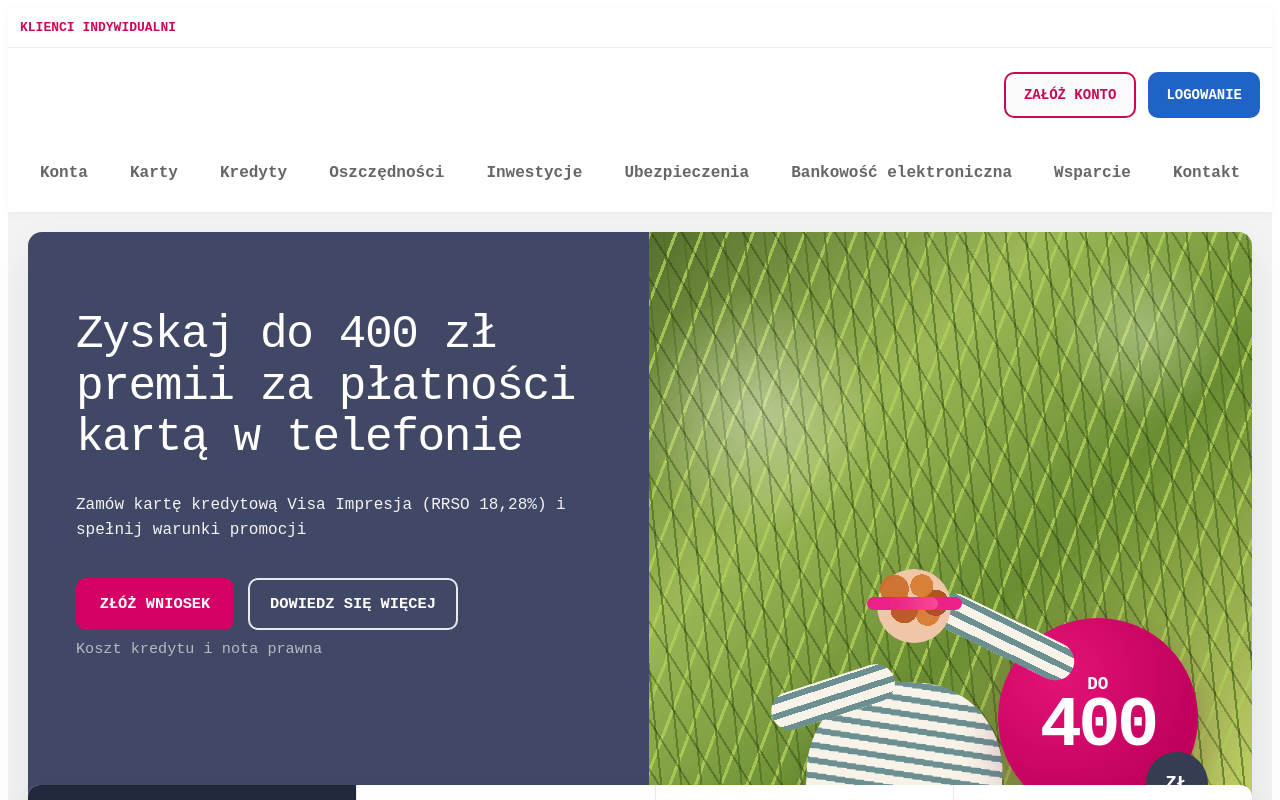
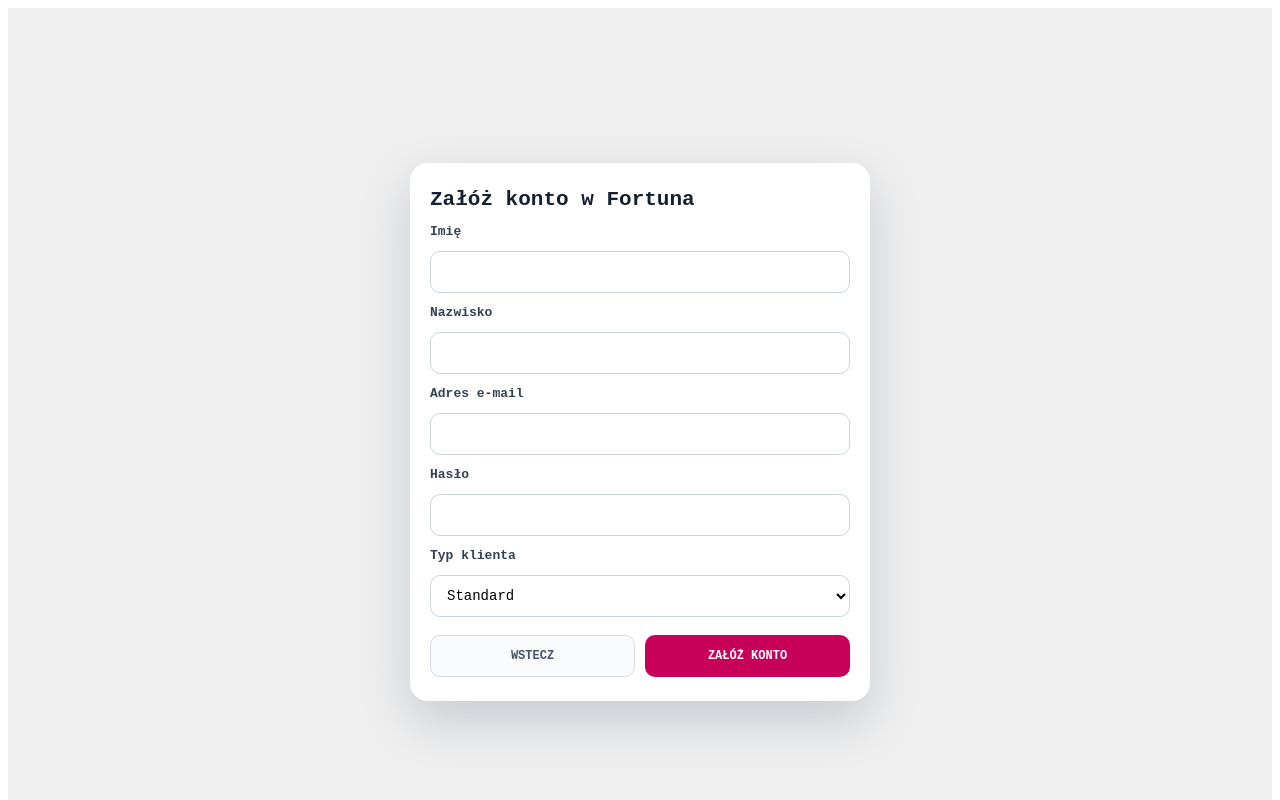
Before and after one commit to jwolczko/Designing-multi-tier-business-applications, a React (Vite) app in the folder frontend/: page /create-account in a window 1280 px wide. Before the commit this address led to /. Shown: the top 800 px of the page. Built offline with nearby package versions, Linux system fonts and the light colour scheme.

Commit message:
Register customer

```diff
--- a/frontend/src/app/router/AppRouter.tsx
+++ b/frontend/src/app/router/AppRouter.tsx
@@ -3,6 +3,7 @@
 import { DashboardLayout } from '../../layouts/DashboardLayout';
 import { LandingPage } from '../../views/LandingPage/LandingPage';
 import { LoginPage } from '../../views/LoginPage/LoginPage';
+import { CreateAccountPage } from '../../views/CreateAccountPage/CreateAccountPage';
 import { DashboardPage } from '../../views/DashboardPage/DashboardPage';
 
 export function AppRouter() {
@@ -11,6 +12,7 @@
       <Route element={<PublicLayout />}>
         <Route path="/" element={<LandingPage />} />
         <Route path="/login" element={<LoginPage />} />
+        <Route path="/create-account" element={<CreateAccountPage />} />
       </Route>
 
       <Route element={<DashboardLayout />}>
--- /dev/null
+++ b/frontend/src/components/account/CreateAccountPanel/CreateAccountPanel.css
@@ -0,0 +1,93 @@
+.create-account-panel {
+  width: 100%;
+  max-width: 420px;
+  padding: 24px 20px;
+  background: #fff;
+  border-radius: 18px;
+  box-shadow: 0 20px 50px rgba(24, 39, 75, 0.18);
+}
+
+.create-account-panel--modal {
+  max-height: min(90vh, 720px);
+  overflow-y: auto;
+}
+
+.create-account-panel__form {
+  display: flex;
+  flex-direction: column;
+  gap: 12px;
+}
+
+.create-account-panel__form h1 {
+  margin: 0;
+  font-size: 21px;
+  line-height: 1.2;
+  color: #162033;
+}
+
+.create-account-panel__label {
+  font-size: 13px;
+  font-weight: 700;
+  color: #334155;
+}
+
+.create-account-panel__input {
+  width: 100%;
+  box-sizing: border-box;
+  min-height: 42px;
+  border: 1px solid #cbd5e1;
+  border-radius: 10px;
+  padding: 0 12px;
+  font-size: 14px;
+  outline: none;
+  background: #fff;
+}
+
+.create-account-panel__input:focus {
+  border-color: #1f63c7;
+  box-shadow: 0 0 0 3px rgba(31, 99, 199, 0.14);
+}
+
+.create-account-panel__error {
+  margin: -2px 0 0;
+  font-size: 12px;
+  color: #b91c1c;
+}
+
+.create-account-panel__buttons {
+  display: grid;
+  grid-template-columns: 1fr 1fr;
+  gap: 10px;
+  margin-top: 6px;
+}
+
+.create-account-panel__back-btn {
+  border: 1px solid #d6dbe5;
+  background: #f8fafc;
+  color: #475569;
+}
+
+.create-account-panel__submit-btn {
+  border: none;
+  background: #c70059;
+  color: #fff;
+}
+
+.create-account-panel__back-btn,
+.create-account-panel__submit-btn {
+  min-height: 40px;
+  font-size: 12px;
+  font-weight: 700;
+  display: inline-flex;
+  align-items: center;
+  justify-content: center;
+  text-decoration: none;
+  border-radius: 10px;
+  cursor: pointer;
+}
+
+.create-account-panel__submit-btn:disabled,
+.create-account-panel__input:disabled {
+  opacity: 0.7;
+  cursor: not-allowed;
+}
--- /dev/null
+++ b/frontend/src/components/account/CreateAccountPanel/CreateAccountPanel.tsx
@@ -0,0 +1,147 @@
+import { useState } from 'react';
+import { Link, useNavigate } from 'react-router-dom';
+import { useQueryClient } from '@tanstack/react-query';
+import { useAppDispatch } from '../../../app/store/hooks';
+import { registerRequest } from '../../../features/auth/api/authApi';
+import { loginAndInitializeSession } from '../../../features/auth/authFlow';
+import './CreateAccountPanel.css';
+
+type CreateAccountPanelProps = {
+  onClose?: () => void;
+  isModal?: boolean;
+};
+
+export function CreateAccountPanel({ onClose, isModal = false }: CreateAccountPanelProps) {
+  const navigate = useNavigate();
+  const dispatch = useAppDispatch();
+  const queryClient = useQueryClient();
+  const [firstName, setFirstName] = useState('');
+  const [lastName, setLastName] = useState('');
+  const [email, setEmail] = useState('');
+  const [password, setPassword] = useState('');
+  const [customerType, setCustomerType] = useState<'Normal' | 'Prestige'>('Normal');
+  const [errorMessage, setErrorMessage] = useState<string | null>(null);
+  const [isSubmitting, setIsSubmitting] = useState(false);
+
+  const handleSubmit = async () => {
+    if (!firstName.trim() || !lastName.trim() || !email.trim() || !password.trim() || isSubmitting) {
+      return;
+    }
+
+    try {
+      setIsSubmitting(true);
+      setErrorMessage(null);
+
+      await registerRequest({
+        firstName: firstName.trim(),
+        lastName: lastName.trim(),
+        email: email.trim(),
+        password,
+        customerType,
+      });
+
+      await loginAndInitializeSession(email.trim(), password, dispatch, queryClient);
+
+      onClose?.();
+      navigate('/dashboard');
+    } catch (error) {
+      setErrorMessage(error instanceof Error ? error.message : 'Nie udało się założyć konta.');
+    } finally {
+      setIsSubmitting(false);
+    }
+  };
+
+  return (
+    <div className={`create-account-panel${isModal ? ' create-account-panel--modal' : ''}`}>
+      <div className="create-account-panel__form">
+        <h1>Załóż konto w Fortuna</h1>
+
+        <label className="create-account-panel__label" htmlFor="firstName">
+          Imię
+        </label>
+        <input
+          id="firstName"
+          className="create-account-panel__input"
+          type="text"
+          value={firstName}
+          onChange={(event) => setFirstName(event.target.value)}
+          disabled={isSubmitting}
+        />
+
+        <label className="create-account-panel__label" htmlFor="lastName">
+          Nazwisko
+        </label>
+        <input
+          id="lastName"
+          className="create-account-panel__input"
+          type="text"
+          value={lastName}
+          onChange={(event) => setLastName(event.target.value)}
+          disabled={isSubmitting}
+        />
+
+        <label className="create-account-panel__label" htmlFor="email">
+          Adres e-mail
+        </label>
+        <input
+          id="email"
+          className="create-account-panel__input"
+          type="email"
+          value={email}
+          onChange={(event) => setEmail(event.target.value)}
+          autoComplete="username"
+          disabled={isSubmitting}
+        />
+
+        <label className="create-account-panel__label" htmlFor="password">
+          Hasło
+        </label>
+        <input
+          id="password"
+          className="create-account-panel__input"
+          type="password"
+          value={password}
+          onChange={(event) => setPassword(event.target.value)}
+          autoComplete="new-password"
+          disabled={isSubmitting}
+        />
+
+        <label className="create-account-panel__label" htmlFor="customerType">
+          Typ klienta
+        </label>
+        <select
+          id="customerType"
+          className="create-account-panel__input"
+          value={customerType}
+          onChange={(event) => setCustomerType(event.target.value as 'Normal' | 'Prestige')}
+          disabled={isSubmitting}
+        >
+          <option value="Normal">Standard</option>
+          <option value="Prestige">Prestige</option>
+        </select>
+
+        {errorMessage && <p className="create-account-panel__error">{errorMessage}</p>}
+
+        <div className="create-account-panel__buttons">
+          {onClose ? (
+            <button className="create-account-panel__back-btn" type="button" onClick={onClose}>
+              WSTECZ
+            </button>
+          ) : (
+            <Link className="create-account-panel__back-btn" to="/">
+              WSTECZ
+            </Link>
+          )}
+          <button
+            className="create-account-panel__submit-btn"
+            type="button"
+            onClick={handleSubmit}
+            disabled={isSubmitting}
+          >
+            {isSubmitting ? 'TWORZENIE...' : 'ZAŁÓŻ KONTO'}
+          </button>
+        </div>
+      </div>
+    </div>
+  );
+}
--- a/frontend/src/components/landing/LandingHeader/LandingHeader.tsx
+++ b/frontend/src/components/landing/LandingHeader/LandingHeader.tsx
@@ -1,3 +1,4 @@
+import { useNavigate } from 'react-router-dom';
 import './LandingHeader.css';
 
 type LandingHeaderProps = {
@@ -5,6 +6,8 @@
 };
 
 export function LandingHeader({ onOpenLogin }: LandingHeaderProps) {
+  const navigate = useNavigate();
+
   return (
     <header className="landing-header">
       <div className="landing-header__topbar">
@@ -15,7 +18,7 @@
 
       <div className="landing-header__toolbar">
 
-        <button className="landing-header__outline-btn" type="button">
+        <button className="landing-header__outline-btn" type="button" onClick={() => navigate('/create-account')}>
           ZAŁÓŻ KONTO
         </button>
         <button className="landing-header__login-btn" type="button" onClick={onOpenLogin}>
--- a/frontend/src/components/login/LoginPanel/LoginPanel.tsx
+++ b/frontend/src/components/login/LoginPanel/LoginPanel.tsx
@@ -2,10 +2,7 @@
 import { Link, useNavigate } from 'react-router-dom';
 import { useQueryClient } from '@tanstack/react-query';
 import { useAppDispatch } from '../../../app/store/hooks';
-import { loginRequest } from '../../../features/auth/api/authApi';
-import { createSessionFromLogin, saveAuthSession } from '../../../features/auth/authSession';
-import { setCredentials } from '../../../features/auth/store/authSlice';
-import { getDashboardData } from '../../../features/dashboard/api/dashboardApi';
+import { loginAndInitializeSession } from '../../../features/auth/authFlow';
 import './LoginPanel.css';
 
 type LoginPanelProps = {
@@ -32,19 +29,7 @@
       setIsSubmitting(true);
       setErrorMessage(null);
 
-      const response = await loginRequest({
-        email: login.trim(),
-        password,
-      });
-
-      const session = createSessionFromLogin(login.trim(), response);
-      saveAuthSession(session);
-      dispatch(setCredentials(session));
-
-      await queryClient.prefetchQuery({
-        queryKey: ['dashboard', session.customerId],
-        queryFn: () => getDashboardData(session.token, session.customerId),
-      });
+      await loginAndInitializeSession(login.trim(), password, dispatch, queryClient);
 
       onClose?.();
       navigate('/dashboard');
--- /dev/null
+++ b/frontend/src/features/auth/authFlow.ts
@@ -0,0 +1,30 @@
+import type { QueryClient } from '@tanstack/react-query';
+import type { AppDispatch } from '../../app/store/store';
+import { getDashboardData } from '../dashboard/api/dashboardApi';
+import { createSessionFromLogin, saveAuthSession } from './authSession';
+import { loginRequest } from './api/authApi';
+import { setCredentials } from './store/authSlice';
+
+export async function loginAndInitializeSession(
+  email: string,
+  password: string,
+  dispatch: AppDispatch,
+  queryClient: QueryClient,
+) {
+  const response = await loginRequest({
+    email,
+    password,
+  });
+
+  const session = createSessionFromLogin(email, response);
+
+  saveAuthSession(session);
+  dispatch(setCredentials(session));
+
+  await queryClient.prefetchQuery({
+    queryKey: ['dashboard', session.customerId],
+    queryFn: () => getDashboardData(session.token, session.customerId),
+  });
+
+  return session;
+}
--- /dev/null
+++ b/frontend/src/views/CreateAccountPage/CreateAccountPage.css
@@ -0,0 +1,8 @@
+.create-account-page {
+  min-height: 100vh;
+  display: flex;
+  align-items: center;
+  justify-content: center;
+  padding: 24px;
+  background-color: #efefef;
+}
--- /dev/null
+++ b/frontend/src/views/CreateAccountPage/CreateAccountPage.tsx
@@ -0,0 +1,10 @@
+import { CreateAccountPanel } from '../../components/account/CreateAccountPanel/CreateAccountPanel';
+import './CreateAccountPage.css';
+
+export function CreateAccountPage() {
+  return (
+    <div className="create-account-page">
+      <CreateAccountPanel />
+    </div>
+  );
+}
```
Also changed, not shown: frontend/src/features/auth/api/authApi.ts (+22 -1 lines), frontend/src/features/auth/types/auth.types.ts (+8 -0 lines).
